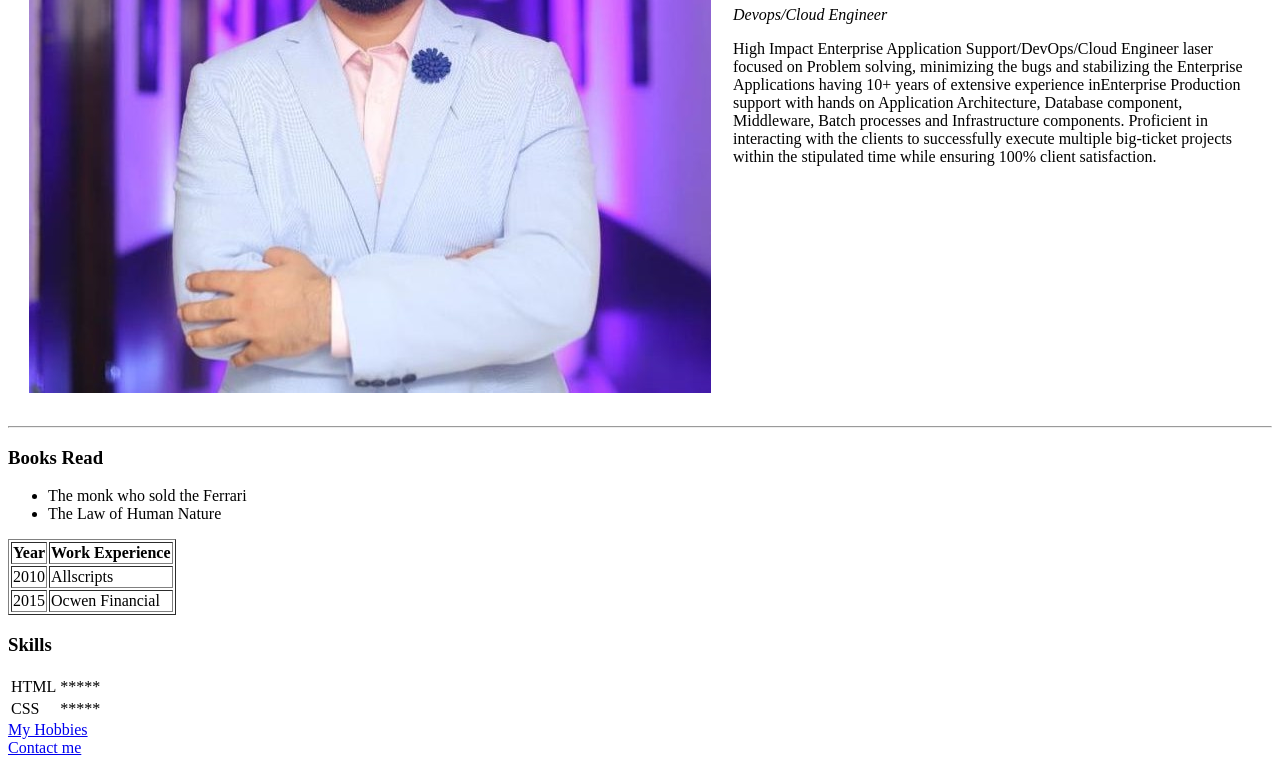
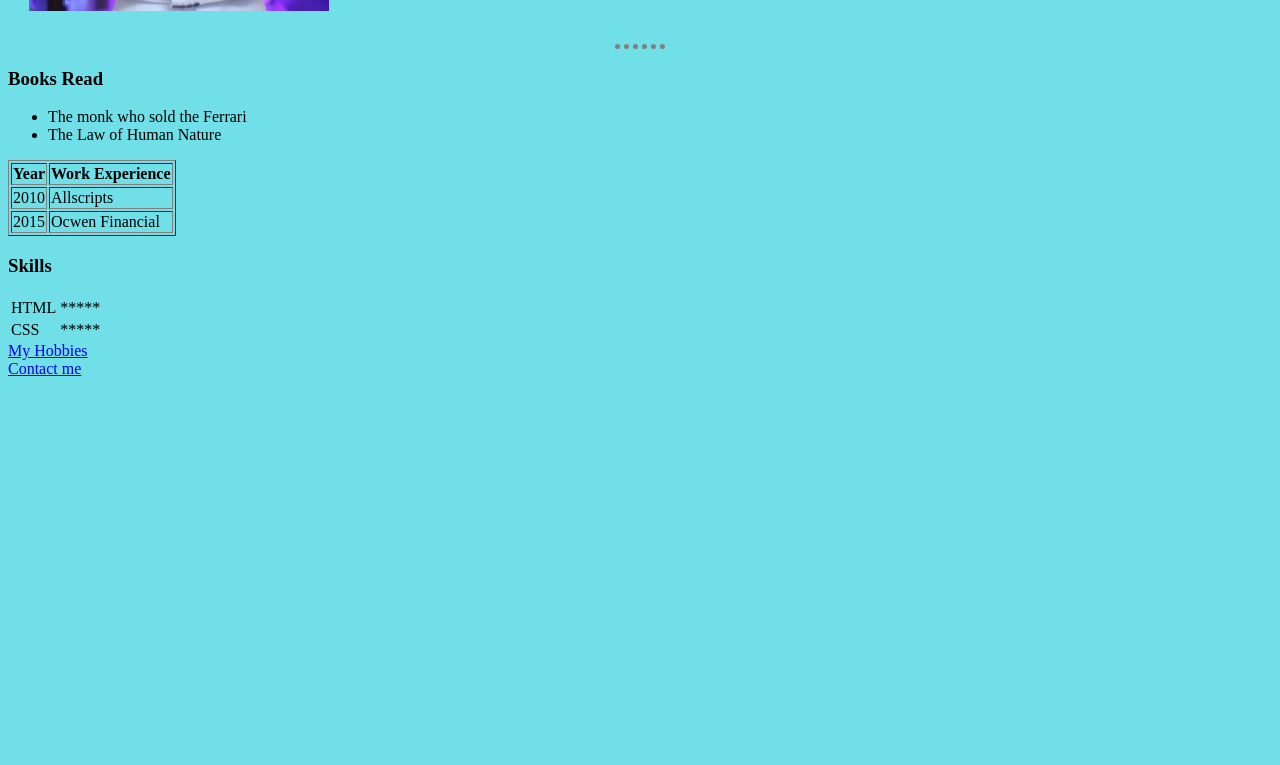
Before and after one commit to 29bishnoi/cv, a plain HTML site: page index.html in a window 1280 px wide. Shown: the part 318-1083 px from the top of the page. After the commit the page ends 800 px from the top, so only its background shows below. Drawn offline with Linux system fonts and the light colour scheme.

Commit message:
Made some changes

```diff
--- a/index.html
+++ b/index.html
@@ -3,6 +3,24 @@
   <head>
     <meta charset="utf-8">
     <title>Bishnoi Personal Site</title>
+
+    <style>
+    body {
+      background-color: #71DFE7;
+    }
+    hr{
+      border-color: gray;
+      border-style: dotted none none;
+      height: 0px;
+      border-width: 5px;
+      width:50px;
+
+    }
+    img {
+      height: 300px;
+    }
+
+    </style>
   </head>
   <body>
     <table cellspacing = "20">
```
Also changed, not shown: Contact.html (+2 -2 lines).
